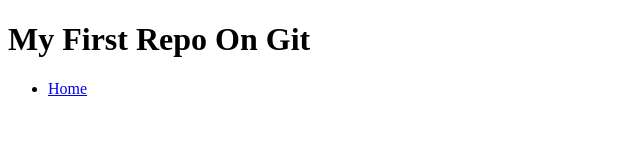
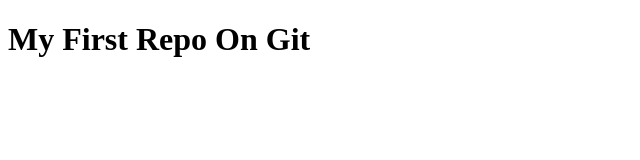
Before and after one commit to bcore7777/firstrepo, a plain HTML site: page index.html in a window 1280 px wide. Shown: the full height of the page, 0-640 px from the left. Drawn offline with Linux system fonts and the light colour scheme.

Commit message:
Revert "Added Nav"
This reverts commit a515bf80ada405dc4bf862982ab9edcc4ea4086c.

```diff
--- a/index.html
+++ b/index.html
@@ -7,13 +7,5 @@
 
 <body>
 <h1>My First Repo On Git</h1>
-
-<section id="mainNav">
-	<nav>
-		<ul>
-			<li><a href="#">Home</a></li>
-		</ul>
-	</nav>
-</section>
 </body>
 </html>
```
